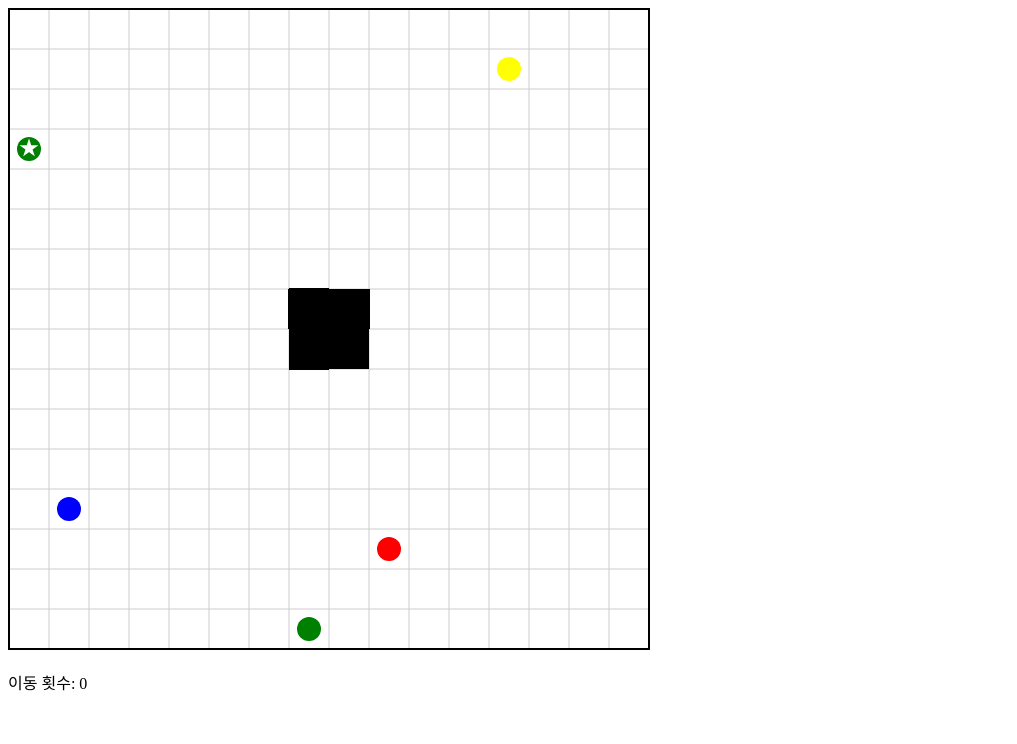
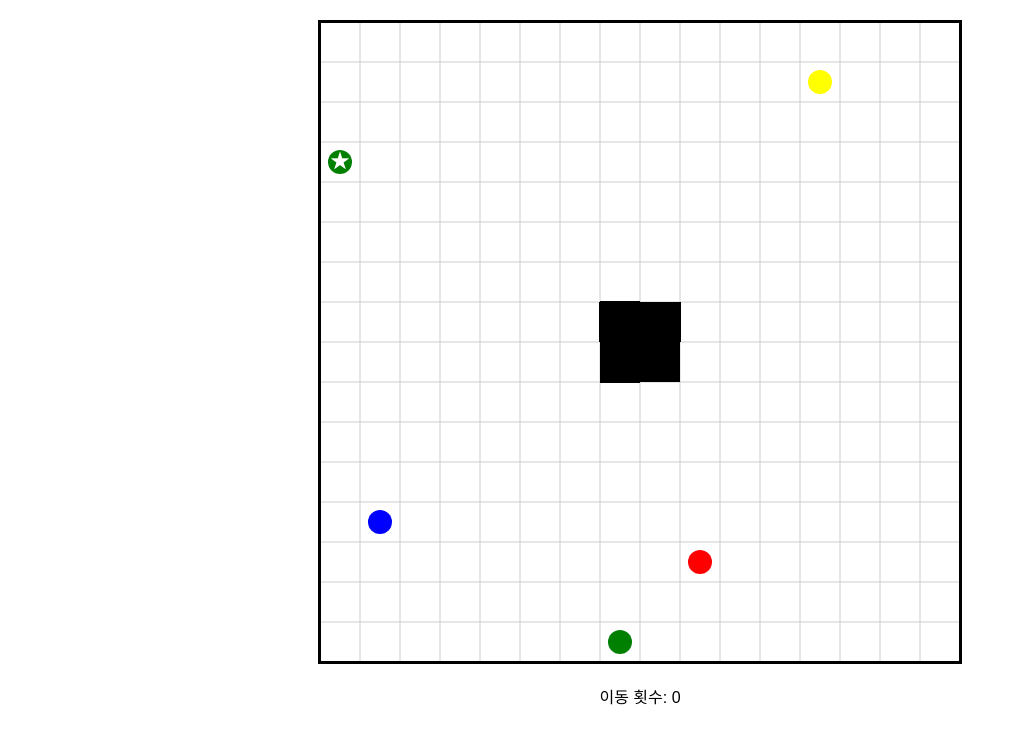
Before and after one commit to leeshsla/BoardMate-Ricochet-, a plain HTML site: page index.html in a window 1280 px wide. Shown: the whole page, without its empty margins (0-1017 px from the left). Drawn offline with Linux system fonts and the light colour scheme.

Commit message:
Update index.html

```diff
--- a/index.html
+++ b/index.html
@@ -5,10 +5,13 @@
   <title>리코셰 로봇 게임</title>
   <style>
     canvas {
-      border: 1px solid #000;
+      border: 2px solid #000;
+      display: block;
+      margin: 20px auto;
     }
     #info {
-      margin-top: 10px;
+      text-align: center;
+      font-family: sans-serif;
     }
   </style>
 </head>
@@ -16,15 +19,13 @@
   <canvas id="gameCanvas" width="640" height="640"></canvas>
   <div id="info">
     <p id="moveCount">이동 횟수: 0</p>
-    <p id="message"></p>
   </div>
 
-  <!-- Firebase SDK -->
-<script src="https://www.gstatic.com/firebasejs/9.6.1/firebase-app.js"></script>
-<script src="https://www.gstatic.com/firebasejs/9.6.1/firebase-database.js"></script>
+  <!-- ✅ Firebase SDK 추가 (반드시 main.js보다 먼저!) -->
+  <script src="https://www.gstatic.com/firebasejs/9.6.1/firebase-app.js"></script>
+  <script src="https://www.gstatic.com/firebasejs/9.6.1/firebase-database.js"></script>
 
-
-  <!-- 게임 로직 -->
+  <!-- ✅ 게임 로직 -->
   <script src="main.js"></script>
 </body>
 </html>
```
